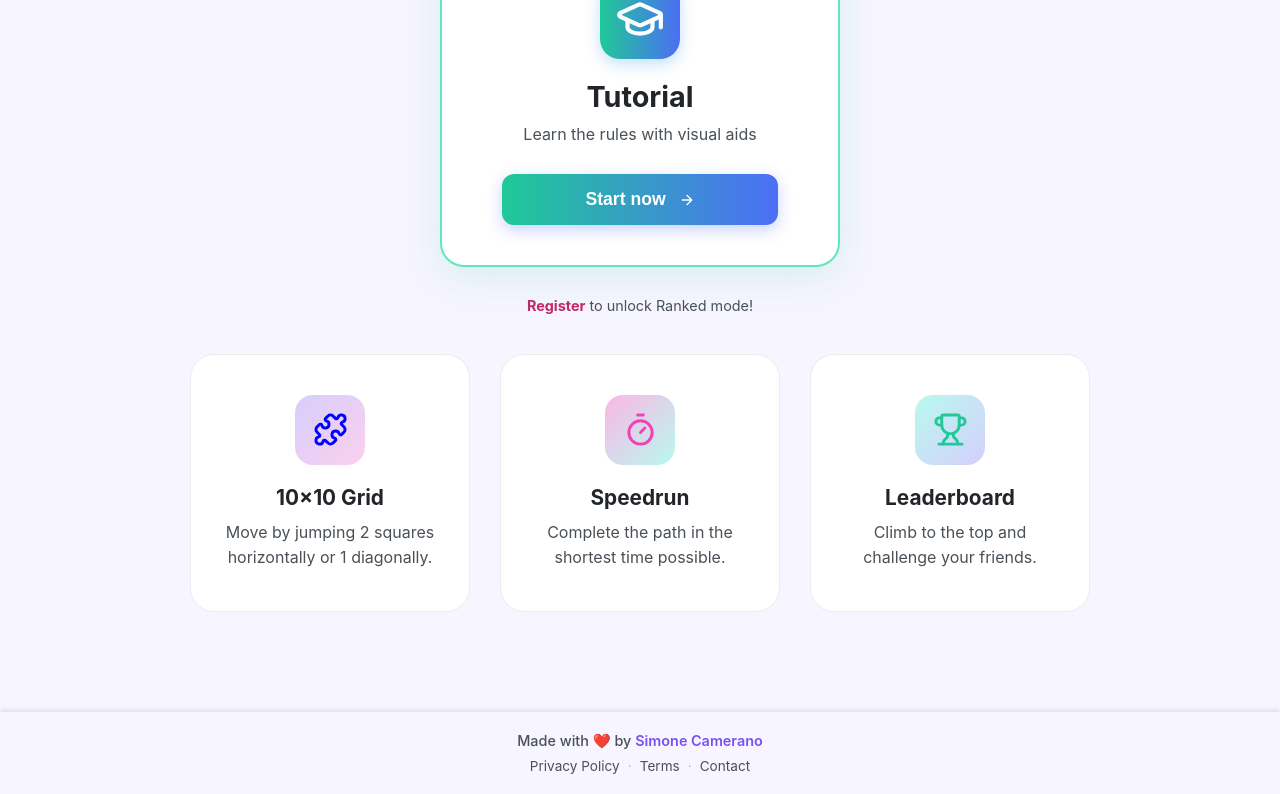
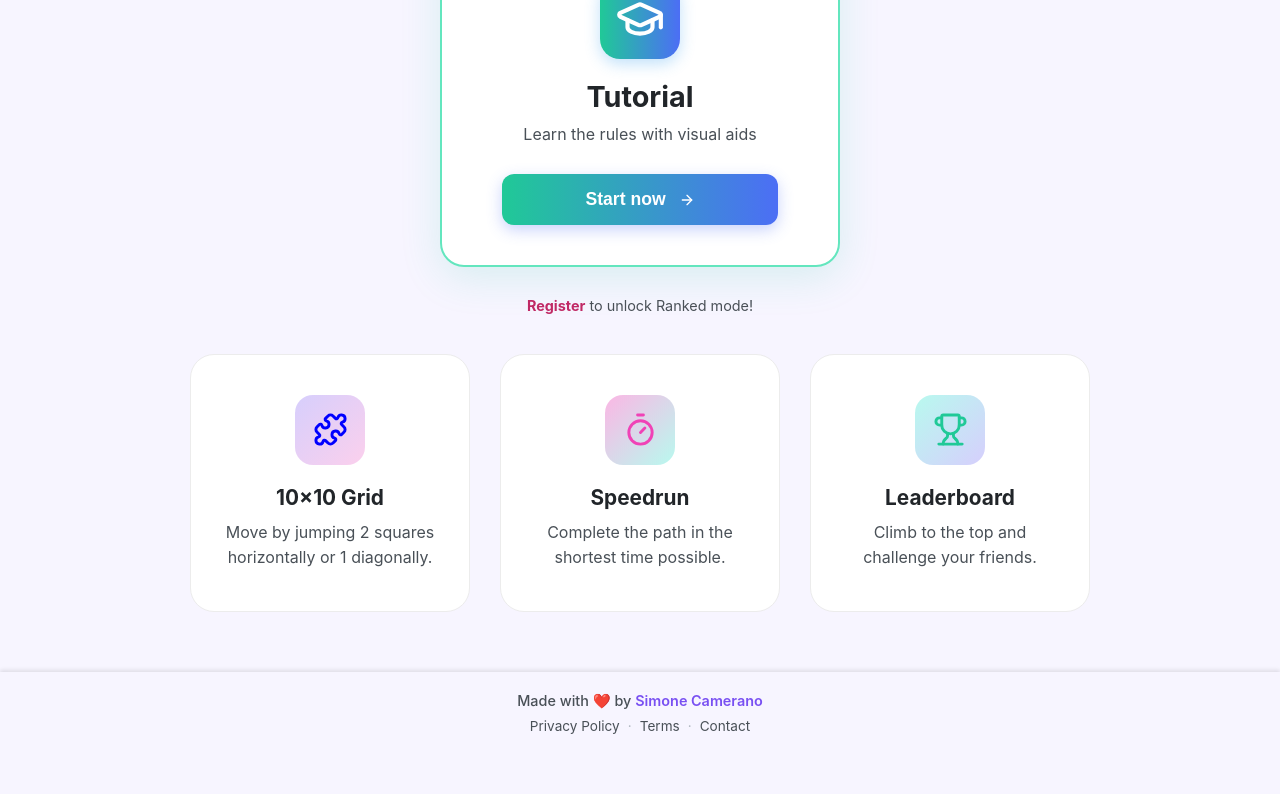
Before and after one commit to simonecamerano/HundredPath, a Vue app in the folder frontend/: page / in a window 1280 px wide. Shown: the part 497-1291 px from the top of the page. After the commit the page ends 1251 px from the top, so only its background shows below. Built offline with nearby package versions, Linux system fonts and the light colour scheme; no server answers.

Commit message:
fix: reduce margin-top of footer for improved layout consistency

```diff
--- a/frontend/src/components/Footer.vue
+++ b/frontend/src/components/Footer.vue
@@ -17,7 +17,7 @@
 
 <style scoped>
 .app-footer {
-  margin-top: 80px;
+  margin-top: 40px;
   padding: 20px;
   background-color: hsla(250, 100%, 98%, 1);
   box-shadow: 0 -2px 4px rgba(0, 0, 0, 0.1);
```
